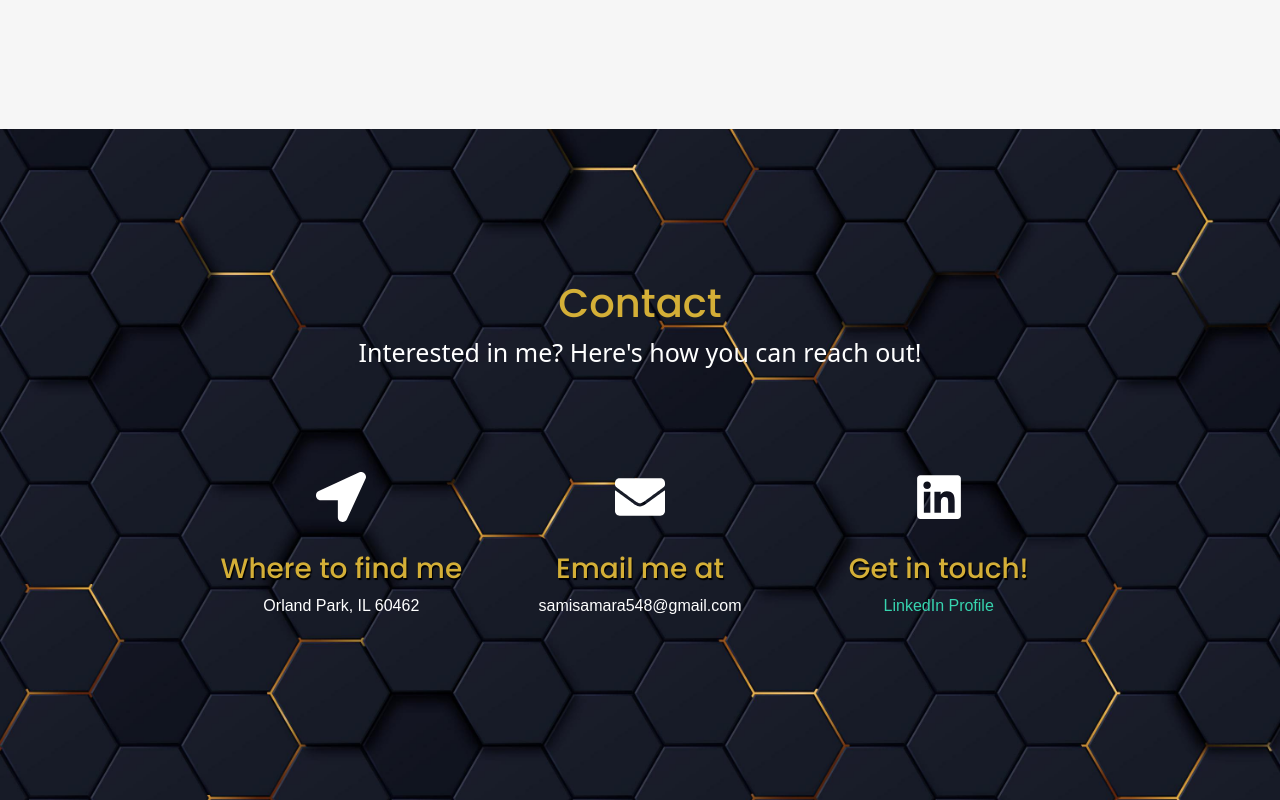
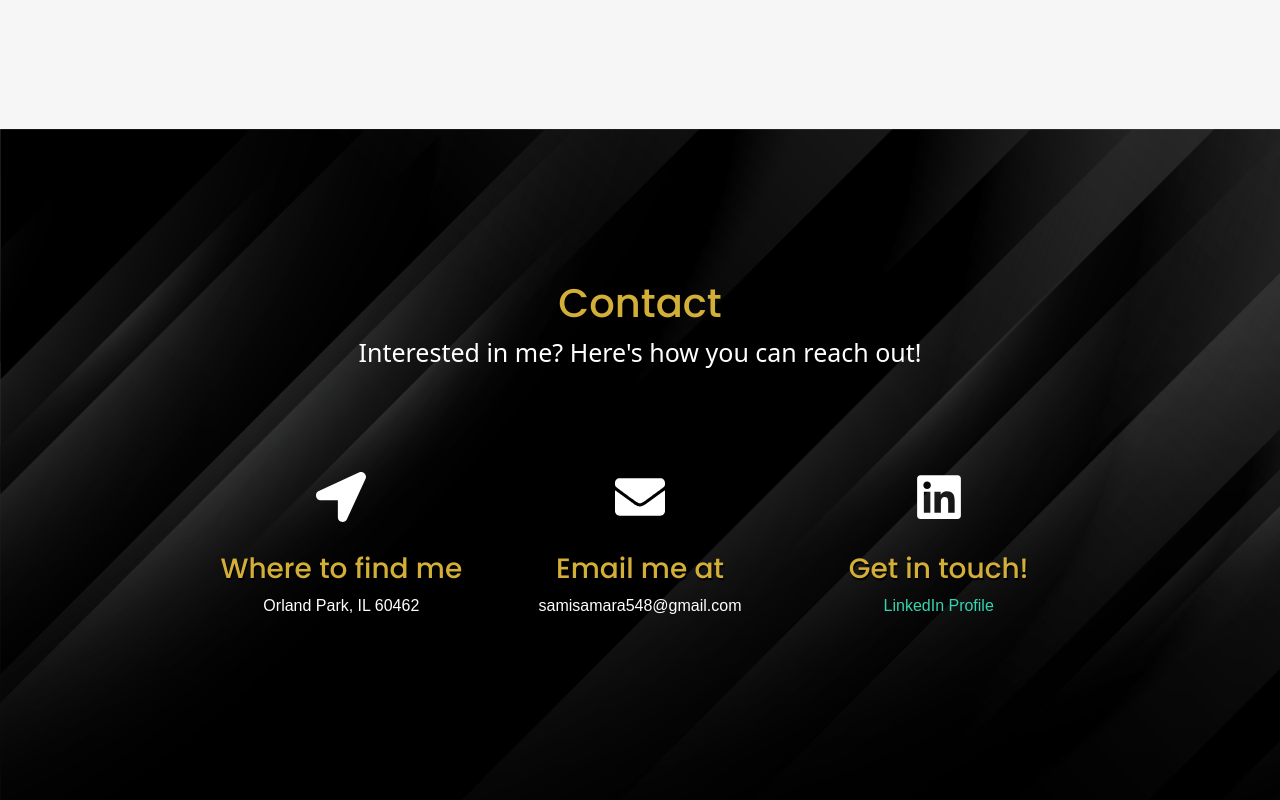
Before and after one commit to samisamara/personalWebpage, a React (Create React App) app: page / in a window 1280 px wide. Shown: the part 5080-5880 px from the top of the page. Built offline with nearby package versions, Linux system fonts and the light colour scheme.

Commit message:
changed background of contact component to a new background that is less distracting to the UI

```diff
--- a/src/components/Contact/Contact.css
+++ b/src/components/Contact/Contact.css
@@ -1,5 +1,5 @@
 #contact {
-  background-image: url("../../images/coolhexagaon.jpg");
+  background-image: url("../../images/diagstrokes.jpg");
   background-size: cover;
   background-repeat: no-repeat;
   color: white;
```
